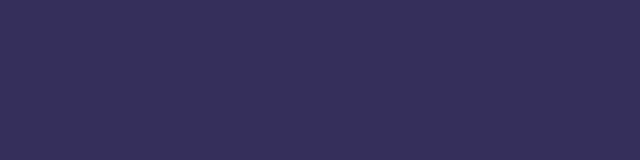
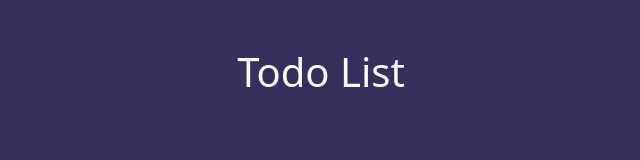
Before and after one commit to shaikrasheed99/todo-bootstrap, a plain HTML site: page index.html in a window 1280 px wide. Shown: the whole page, without its empty margins (319-959 px from the left). Drawn offline with nearby package versions, Linux system fonts and the light colour scheme.

Commit message:
Add. Header

```diff
--- a/index.html
+++ b/index.html
@@ -9,6 +9,10 @@
         <title>Todo</title>
     </head>
     <body>
-
+        <div class="container">
+            <header class="text-light my-5 text-center">
+                <h1>Todo List</h1>
+            </header>
+        </div>
     </body>
 </html>
```
